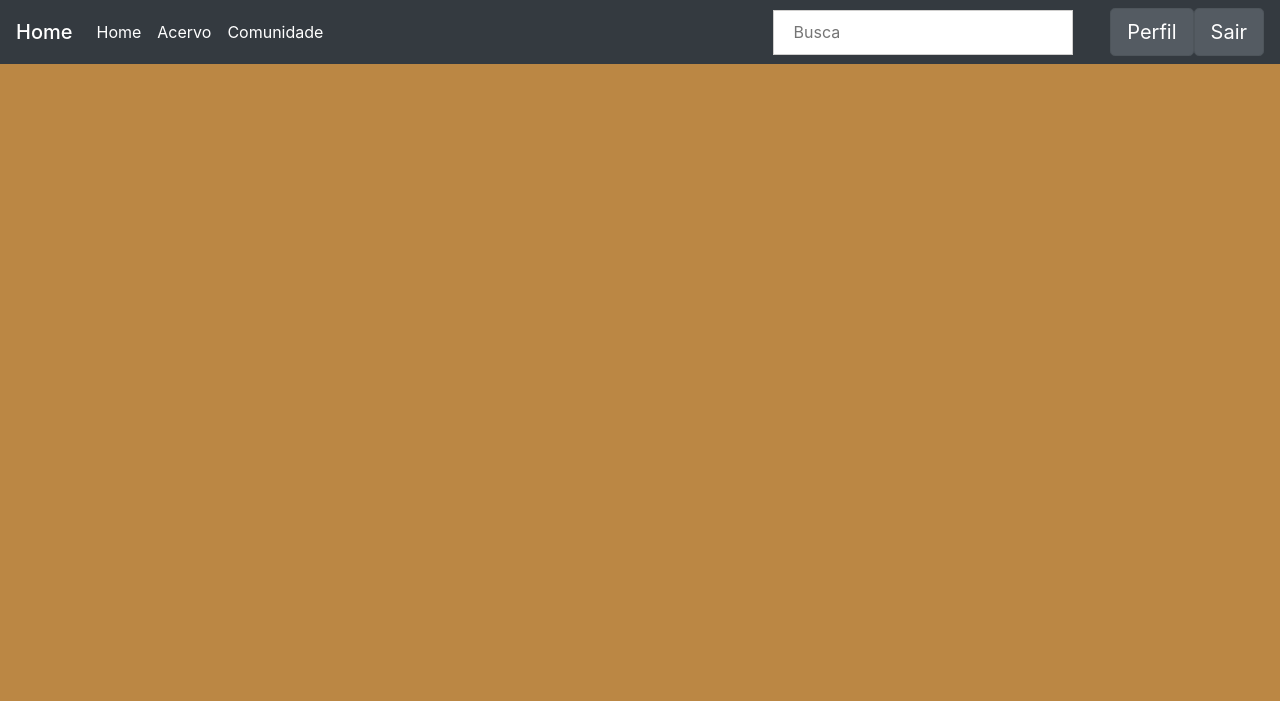
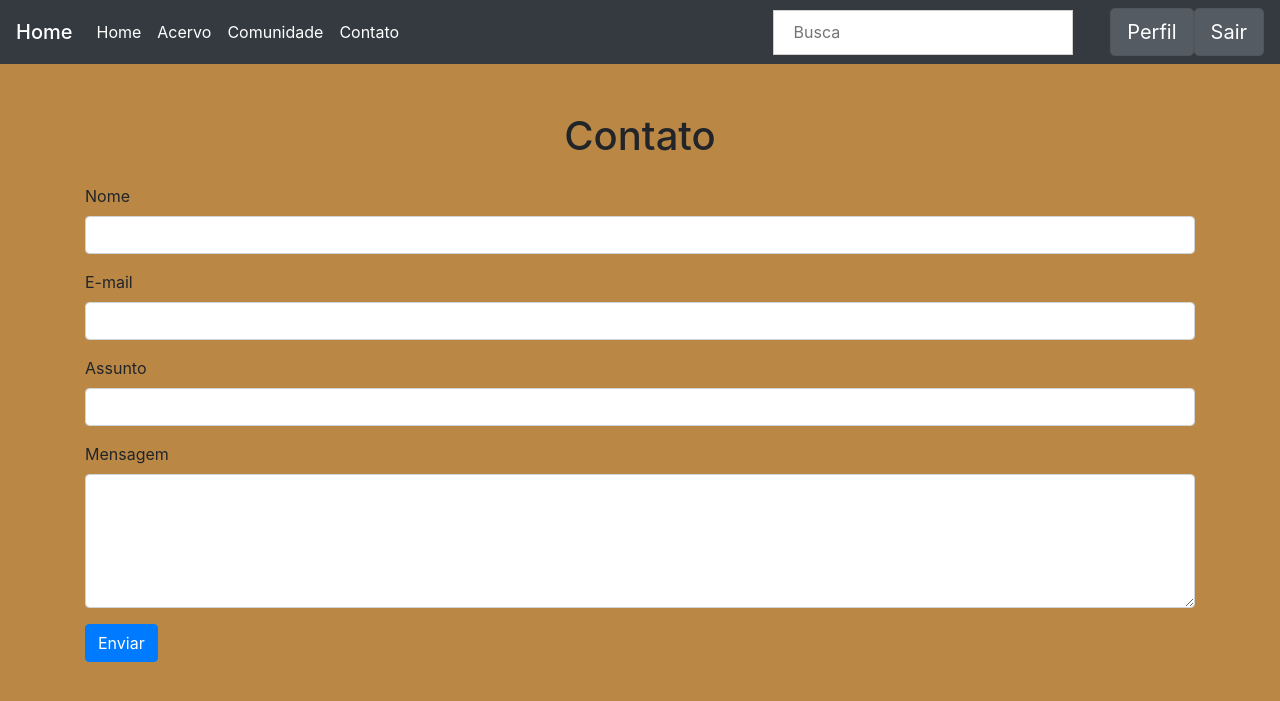
Before and after one commit to MoraiisDev/Acervo-Fatec, a PHP site: page /faq.php in a window 1280 px wide. Shown: the top 701 px of the page. Run offline with PHP 8.4, Linux system fonts and the light colour scheme; the visitor is signed in with stand-in values (Sample User, id 1).

Commit message:
add faq page

```diff
--- a/acervo.php
+++ b/acervo.php
@@ -41,6 +41,9 @@
                 </li>
                 <li class="nav-item active">
                     <a class="nav-link" href="comunidade.php">Comunidade <span class="sr-only">(página atual)</span></a>
+                </li>
+                <li class="nav-item active">
+                    <a class="nav-link" href="faq.php">Contato <span class="sr-only">(página atual)</span></a>
                 </li>
             </ul>
             <a href="perfil.php" class="btn btn-secondary btn-lg active" id="perfil" role="button" aria-pressed="true">Perfil</a>
--- a/cadastro.php
+++ b/cadastro.php
@@ -90,6 +90,9 @@
                 <li class="nav-item active">
                     <a class="nav-link" href="comunidade.php">Comunidade <span class="sr-only">(página atual)</span></a>
                 </li>
+                <li class="nav-item active">
+                    <a class="nav-link" href="faq.php">Contato <span class="sr-only">(página atual)</span></a>
+                </li>
             </ul>
           <a href="login.php" class="btn btn-secondary btn-lg active" role="button" aria-pressed="true">Login</a>
         </div>
--- a/comunidade.php
+++ b/comunidade.php
@@ -41,6 +41,9 @@
                 </li>
                 <li class="nav-item active">
                     <a class="nav-link" href="comunidade.php">Comunidade <span class="sr-only">(página atual)</span></a>
+                </li>
+                <li class="nav-item active">
+                    <a class="nav-link" href="faq.php">Contato <span class="sr-only">(página atual)</span></a>
                 </li>
             </ul>
                 <form class="search-container">
--- a/faq.php
+++ b/faq.php
@@ -1,12 +1,12 @@
-<!-- <?php
-// session_start();
-// if ((!isset($_SESSION['email']) == true) and (!isset($_SESSION['senha']) == true)) {
-//   unset($_SESSION['emailUsuario']);
-//   unset($_SESSION['senha']);
-//   header('Location: login.php');
-// }
-// $logado = $_SESSION['emailUsuario'];
-?> -->
+<?php
+session_start();
+if ((!isset($_SESSION['email']) == true) and (!isset($_SESSION['senha']) == true)) {
+  unset($_SESSION['emailUsuario']);
+  unset($_SESSION['senha']);
+  header('Location: login.php');
+}
+$logado = $_SESSION['emailUsuario'];
+?>
 
 <?php
 if (isset($_POST['submit'])) {
@@ -38,9 +38,9 @@ if (isset($_POST['submit'])) {
 }
 ?>
 
-
 <!DOCTYPE html>
 <html lang="pt-br">
+
 <head>
   <meta charset="UTF-8">
   <meta name="viewport" content="width=device-width, initial-scale=1.0">
@@ -64,6 +64,9 @@ if (isset($_POST['submit'])) {
         <li class="nav-item active">
           <a class="nav-link" href="comunidade.php">Comunidade <span class="sr-only">(página atual)</span></a>
         </li>
+        <li class="nav-item active">
+          <a class="nav-link" href="faq.php">Contato <span class="sr-only">(página atual)</span></a>
+        </li>
       </ul>
       <form class="search-container">
         <input type="text" id="search-bar" placeholder="Busca">
@@ -72,6 +75,29 @@ if (isset($_POST['submit'])) {
       <a href="perfil.php" class="btn btn-secondary btn-lg active" id="perfil" role="button" aria-pressed="true">Perfil</a>
       <a href="sair.php" class="btn btn-secondary btn-lg active" id="sair" role="button" aria-pressed="true">Sair</a>
   </nav>
+
+  <div class="container mt-5">
+    <h1 class="text-center">Contato</h1>
+    <form action="processar_contato.php" method="POST" class="mt-4">
+      <div class="mb-3">
+        <label for="nome" class="form-label">Nome</label>
+        <input type="text" name="nome" id="nome" class="form-control" required>
+      </div>
+      <div class="mb-3">
+        <label for="email" class="form-label">E-mail</label>
+        <input type="email" name="email" id="email" class="form-control" required>
+      </div>
+      <div class="mb-3">
+        <label for="assunto" class="form-label">Assunto</label>
+        <input type="text" name="assunto" id="assunto" class="form-control" required>
+      </div>
+      <div class="mb-3">
+        <label for="mensagem" class="form-label">Mensagem</label>
+        <textarea name="mensagem" id="mensagem" class="form-control" rows="5" required></textarea>
+      </div>
+      <button type="submit" class="btn btn-primary">Enviar</button>
+    </form>
+  </div>
   </div>
 
   <script src="app.js"></script>
@@ -79,5 +105,4 @@ if (isset($_POST['submit'])) {
   <script src="https://cdnjs.cloudflare.com/ajax/libs/popper.js/1.14.3/umd/popper.min.js" integrity="sha384-ZMP7rVo3mIykV+2+9J3UJ46jBk0WLaUAdn689aCwoqbBJiSnjAK/l8WvCWPIPm49" crossorigin="anonymous"></script>
   <script src="https://stackpath.bootstrapcdn.com/bootstrap/4.1.3/js/bootstrap.min.js" integrity="sha384-ChfqqxuZUCnJSK3+MXmPNIyE6ZbWh2IMqE241rYiqJxyMiZ6OW/JmZQ5stwEULTy" crossorigin="anonymous"></script>
 </body>
-
 </html>
--- a/index.php
+++ b/index.php
@@ -41,6 +41,9 @@
                 </li>
                 <li class="nav-item active">
                     <a class="nav-link" href="comunidade.php">Comunidade <span class="sr-only">(página atual)</span></a>
+                </li>
+                <li class="nav-item active">
+                    <a class="nav-link" href="faq.php">Contato <span class="sr-only">(página atual)</span></a>
                 </li>
             </ul>
                 <form class="search-container">
--- a/login.php
+++ b/login.php
@@ -73,6 +73,9 @@
                 <li class="nav-item active">
                     <a class="nav-link" href="comunidade.php">Comunidade <span class="sr-only">(página atual)</span></a>
                 </li>
+                <li class="nav-item active">
+                    <a class="nav-link" href="faq.php">Contato <span class="sr-only">(página atual)</span></a>
+                </li>
             </ul>
           <a href="cadastro.php" class="btn btn-secondary btn-lg active" role="button" aria-pressed="true">Cadastrar</a>
         </div>
--- a/perfil.php
+++ b/perfil.php
@@ -41,6 +41,9 @@
                 <li class="nav-item active">
                     <a class="nav-link" href="comunidade.php">Comunidade <span class="sr-only">(página atual)</span></a>
                 </li>
+                <li class="nav-item active">
+                    <a class="nav-link" href="faq.php">Contato <span class="sr-only">(página atual)</span></a>
+                </li>
             </ul>
                 <form class="search-container">
                   <input type="text" id="search-bar" placeholder="Busca">
```
Lines whose indentation alone changed are shown as unchanged.
